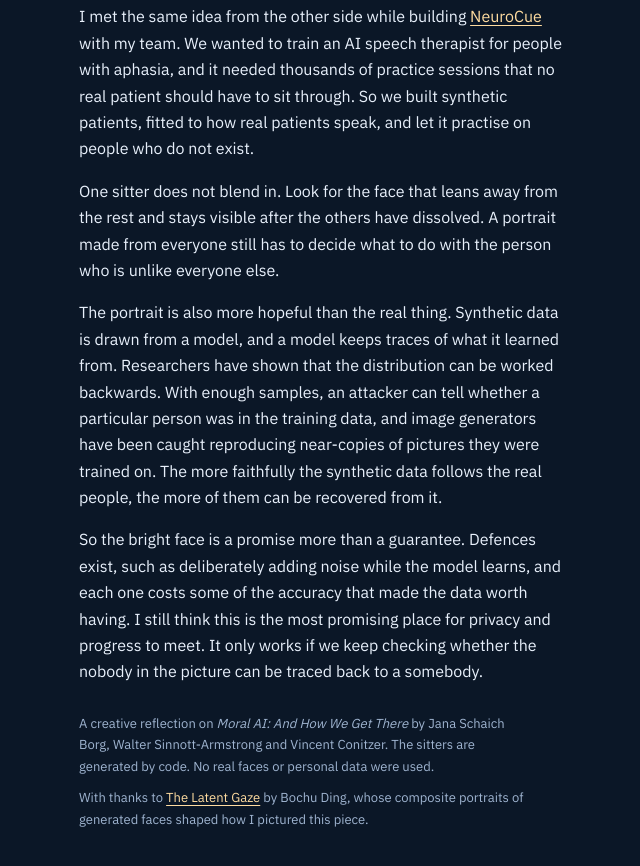
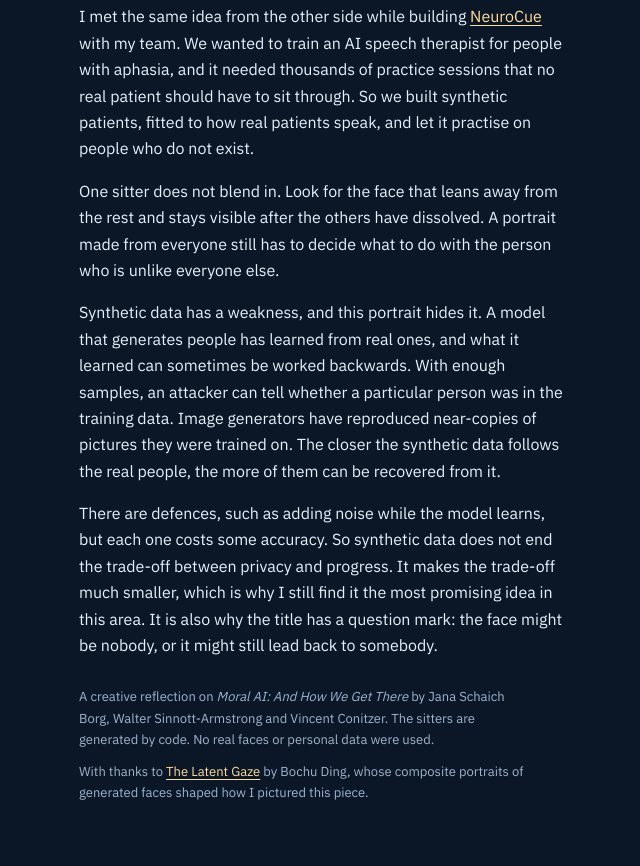
Before and after one commit to burakdon/portrait-of-nobody, a plain HTML site: page index.html in a window 1280 px wide. Shown: the part 872-1738 px from the top of the page, without its empty margins (597-1237 px from the left). Drawn offline with nearby package versions, Linux system fonts and the light colour scheme.

Commit message:
Rewrite the closing note on reconstruction risk in a plainer tone
Co-Authored-By: Claude Fable 5.2 <noreply@anthropic.com>

```diff
--- a/index.html
+++ b/index.html
@@ -69,8 +69,8 @@ a:focus-visible { outline: 2px solid var(--nobody); outline-offset: 2px; }
       <p>That is what I hope truly representative synthetic data can be: all of the patterns, and none of the people.</p>
       <p>I met the same idea from the other side while building <a href="https://github.com/burakdon/neurocue">NeuroCue</a> with my team. We wanted to train an AI speech therapist for people with aphasia, and it needed thousands of practice sessions that no real patient should have to sit through. So we built synthetic patients, fitted to how real patients speak, and let it practise on people who do not exist.</p>
       <p>One sitter does not blend in. Look for the face that leans away from the rest and stays visible after the others have dissolved. A portrait made from everyone still has to decide what to do with the person who is unlike everyone else.</p>
-      <p>The portrait is also more hopeful than the real thing. Synthetic data is drawn from a model, and a model keeps traces of what it learned from. Researchers have shown that the distribution can be worked backwards. With enough samples, an attacker can tell whether a particular person was in the training data, and image generators have been caught reproducing near-copies of pictures they were trained on. The more faithfully the synthetic data follows the real people, the more of them can be recovered from it.</p>
-      <p>So the bright face is a promise more than a guarantee. Defences exist, such as deliberately adding noise while the model learns, and each one costs some of the accuracy that made the data worth having. I still think this is the most promising place for privacy and progress to meet. It only works if we keep checking whether the nobody in the picture can be traced back to a somebody.</p>
+      <p>Synthetic data has a weakness, and this portrait hides it. A model that generates people has learned from real ones, and what it learned can sometimes be worked backwards. With enough samples, an attacker can tell whether a particular person was in the training data. Image generators have reproduced near-copies of pictures they were trained on. The closer the synthetic data follows the real people, the more of them can be recovered from it.</p>
+      <p>There are defences, such as adding noise while the model learns, but each one costs some accuracy. So synthetic data does not end the trade-off between privacy and progress. It makes the trade-off much smaller, which is why I still find it the most promising idea in this area. It is also why the title has a question mark: the face might be nobody, or it might still lead back to somebody.</p>
     </div>
 
     <p class="source">A creative reflection on <em>Moral AI: And How We Get There</em> by Jana Schaich Borg, Walter Sinnott-Armstrong and Vincent Conitzer. The sitters are generated by code. No real faces or personal data were used.</p>
```
